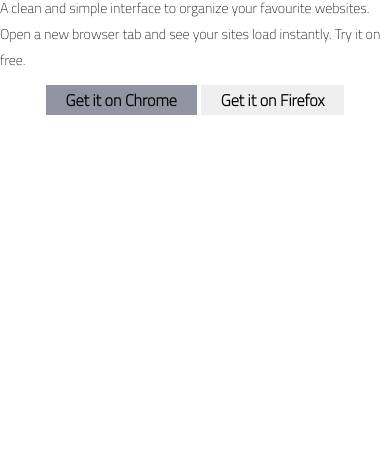
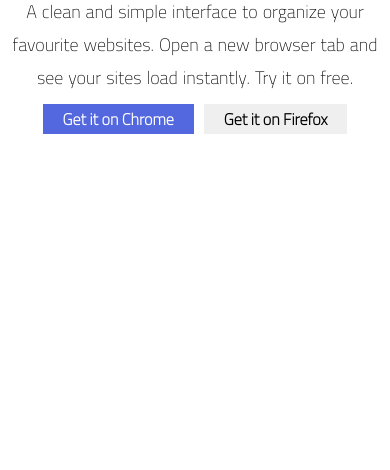
Before and after one commit to Juanjopv153/Sprint_1_Bookmark_Landing_Page, a plain HTML site: page index.html in a window 390 px wide. Shown: the part 374-844 px from the top of the page. Drawn offline with Linux system fonts and the light colour scheme.

Commit message:
seccion Uno Terminada

```diff
--- a/style/style.css
+++ b/style/style.css
@@ -75,34 +75,50 @@ main {
     flex-direction: row;
     justify-content: space-around;
     align-content: center;
+    margin-bottom: 5%;
     gap: 10px;
 }
 
 .seccionUnoIzquierda {
     display: flex;
-    flex-direction: column;
+    flex-flow: column nowrap;
+    align-content: center;
+    justify-items: center;
     justify-content: center;
     gap: 10px;
-    margin-bottom: 5%;
+    width: 90%;
+    margin-left: 10%;
 }
 
 .seccionUnoIzquierda p {
     font-size: 16px;
-    align-self: flex-start;
-    justify-self: start;
+    align-self: start;
+    justify-self: center;
+    word-spacing: 1px;
+
 }
 
 .seccionUnoIzquierda h1 {
     font-size: 1.8rem;
-    align-self: center;
+    align-self: flex-start;
     text-align: center;
+}
+
+.seccionUnoIzBotones {
+    display: flex;
+    gap: 10px;
+    flex-flow: row wrap;
+    align-self: flex-start;
+    justify-self:center;
+    justify-content: center;
+    align-items: center;
+
 }
 
 .seccionUnoDerecha {
     display: flex;
     align-items: center;
     position: relative;
-
 }
 
 .seccionUnoDerecha img {
@@ -111,18 +127,14 @@ main {
     z-index: 20;
 }
 
-.seccionUnoIzBotones {
-    align-self: center;
-}
-
-.seccionUnoIzBotones .botonChrome{
-    background-color: var(--NeutralGrayBlue);
+.seccionUnoIzBotones .botonChrome {
+    background-color: var(--primaryColorBlue);
+    color: white;
 }
 
 .gradient {
     width: 65%;
-    height: 75%;
-    display: inherit;
+    height: 220px;
     position: absolute;
     background-color: var(--primaryColorBlue);
     border-radius: 80px 0px 0px 80px;
@@ -134,15 +146,25 @@ main {
     .seccionUno {
         flex-direction: column-reverse;
     }
+
     .seccionUnoIzquierda{
-        margin-bottom: 0%;
-        margin-left: 0%;
+        margin: 0;
+        width: 100%;
     }
+
+    .seccionUnoIzquierda p, h1,.seccionUnoIzBotones{
+        justify-content: center;
+        align-items: center;
+        width: 100%;
+    }
+
     .seccionUnoIzquierda p {
-        font-size: 14px;
-        align-self: center;
-        justify-self: center;
+        font-size: 18px;
+        text-align: center;
 
+    }
+    .seccionUnoIzquierda h1{
+        text-align: center;
     }
 
     .seccionUnoDerecha img {
```
